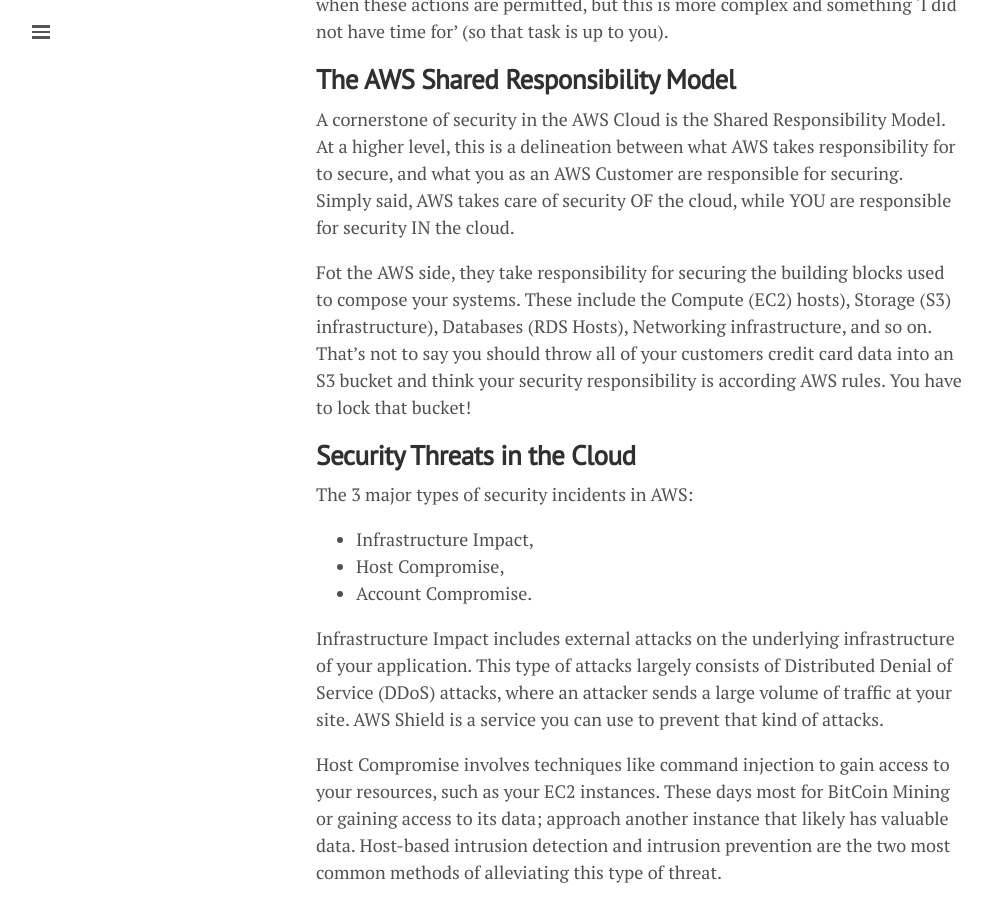
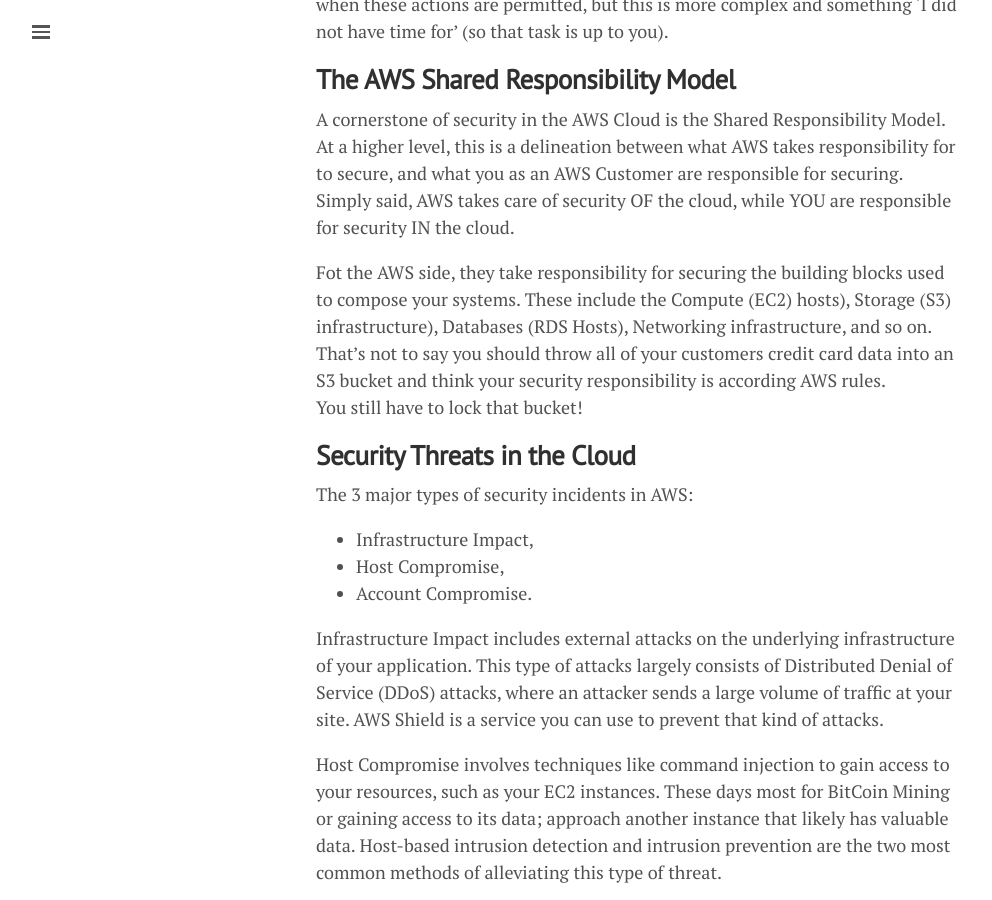
Before and after one commit to lgeurts/lgeurts.github.io, a Jekyll site: the page built from _posts/2021-11-02-activity-aware-ids-for-aws.md, in a window 1280 px wide and 900 px high, scrolled down 720 px. Shown: the whole window, without its empty margins (0-992 px from the left). Built offline with Jekyll 4.4.1, drawn with Linux system fonts in a browser that asks for light colours; nearby versions of some CDN libraries; comment, search, counter and statistics services are not loaded.

Commit message:
Update 2021-11-02-activity-aware-ids-for-aws.md

```diff
--- a/_posts/2021-11-02-activity-aware-ids-for-aws.md
+++ b/_posts/2021-11-02-activity-aware-ids-for-aws.md
@@ -20,7 +20,8 @@
 A cornerstone of security in the AWS Cloud is the Shared Responsibility Model. At a higher level, this is a delineation between what AWS takes responsibility for to secure, and what you as an AWS Customer are responsible for securing.
 <br>Simply said, AWS takes care of security OF the cloud, while YOU are responsible for security IN the cloud.
 
-Fot the AWS side, they take responsibility for securing the building blocks used to compose your systems. These include the Compute (EC2) hosts), Storage (S3) infrastructure), Databases (RDS Hosts), Networking infrastructure, and so on. That’s not to say you should throw all of your customers credit card data into an S3 bucket and think your security responsibility is according AWS rules. You have to lock that bucket!
+Fot the AWS side, they take responsibility for securing the building blocks used to compose your systems. These include the Compute (EC2) hosts), Storage (S3) infrastructure), Databases (RDS Hosts), Networking infrastructure, and so on. That’s not to say you should throw all of your customers credit card data into an S3 bucket and think your security responsibility is according AWS rules.
+<br>You still have to lock that bucket!
 
 ## **Security Threats in the Cloud**
 
```
